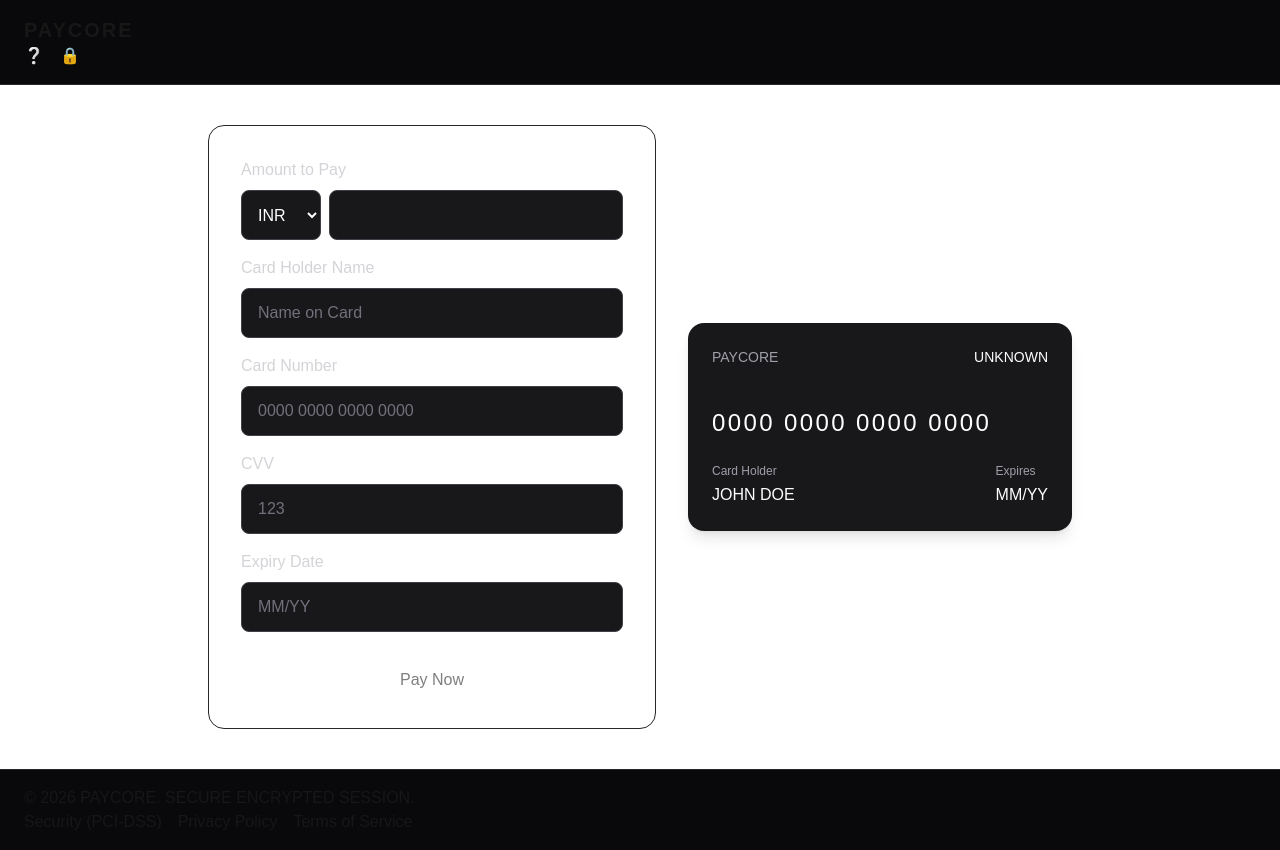
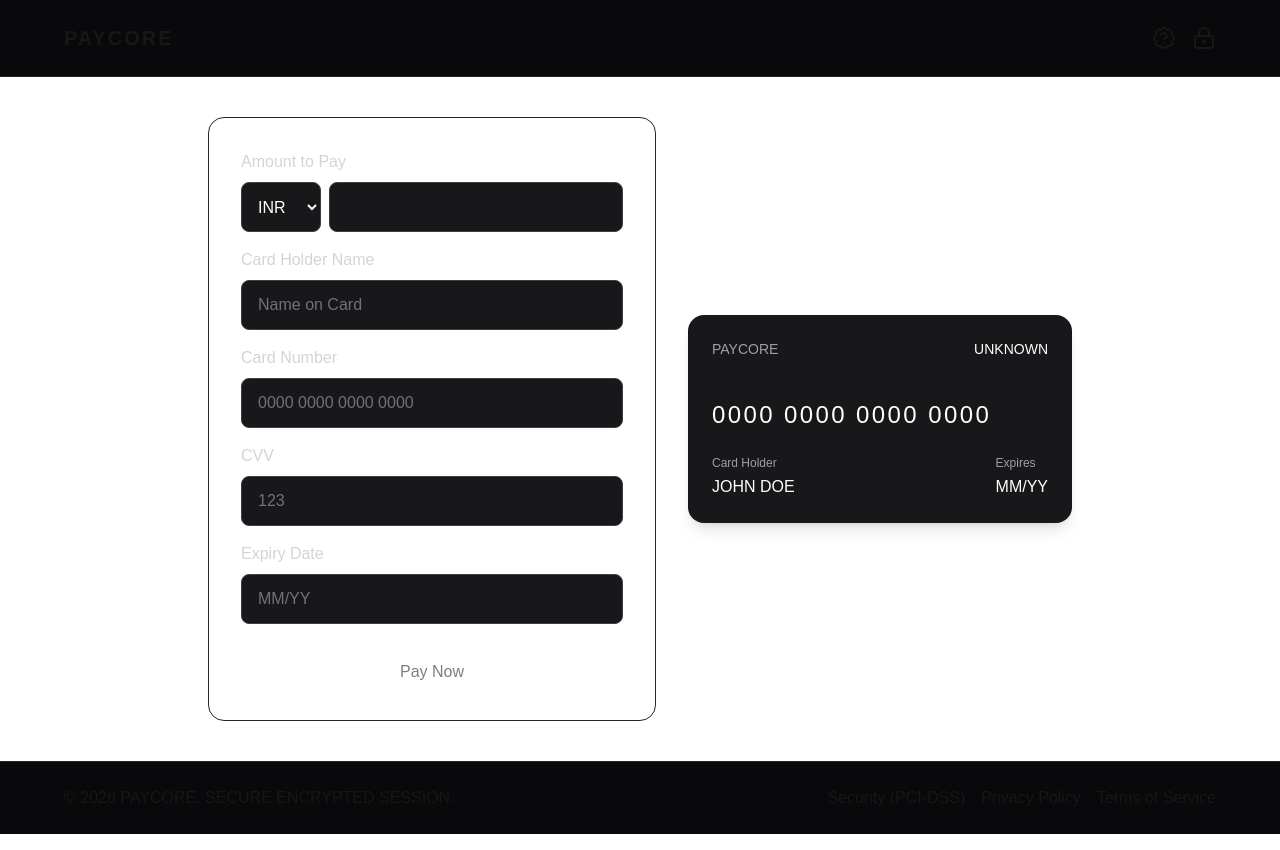
Before and after one commit to Hrithik06/payment-gateway-simulator, a Next.js app: page / in a window 1280 px wide. Built offline with nearby package versions, Linux system fonts and the light colour scheme.

Commit message:
feat: enhance Header and ProcessingScreen components with new icons and improved layout

```diff
--- a/components/Header.tsx
+++ b/components/Header.tsx
@@ -1,11 +1,17 @@
+import { BadgeQuestionMark, LockKeyhole } from "lucide-react";
+
 // Header.tsx
 export default function Header() {
   return (
     <>
       <h1 className="text-xl font-semibold tracking-widest">PAYCORE</h1>
       <span className="flex gap-4">
-        <button aria-label="Help">❔</button>
-        <button aria-label="Secure connection">🔒</button>
+        <button aria-label="Help">
+          <BadgeQuestionMark />
+        </button>
+        <button aria-label="Secure connection">
+          <LockKeyhole />
+        </button>
       </span>
     </>
   );
--- a/components/PaymentLayout.tsx
+++ b/components/PaymentLayout.tsx
@@ -15,7 +15,7 @@ export default function PaymentLayout() {
 
   return (
     <div className="min-h-screen flex flex-col bg-white dark:bg-zinc-950 ">
-      <header className="w-full border-b border-zinc-800 bg-zinc-950 px-6 py-4">
+      <header className="w-full border-b border-zinc-800 bg-zinc-950 px-16 py-6 flex justify-between">
         <Header />
       </header>
 
@@ -23,7 +23,7 @@ export default function PaymentLayout() {
         <StatusScreen />
       </main>
 
-      <footer className="w-full border-t border-zinc-800 bg-zinc-950 px-6 py-4">
+      <footer className="w-full border-t border-zinc-800 bg-zinc-950 px-16 py-6 flex justify-between">
         <Footer />
       </footer>
     </div>
--- a/components/Status/ProcessingScreen.tsx
+++ b/components/Status/ProcessingScreen.tsx
@@ -1,5 +1,28 @@
 "use client";
 
+import { LockKeyhole } from "lucide-react";
+
 export default function ProcessingScreen() {
-  return <div>ProcessingScreen</div>;
+  return (
+    <div className="flex flex-1 items-center justify-center px-6 py-10">
+      <div className="w-full max-w-md rounded-2xl border border-zinc-800 bg-zinc-900 p-10 text-center">
+        {/*spinner*/}
+        <div className="mx-auto mb-6 h-12 w-12 animate-spin rounded-full border-4 border-zinc-700 border-t-white" />
+
+        <h1 className="mb-3 text-2xl font-semibold text-white">
+          Processing Payment
+        </h1>
+
+        <p className="text-sm text-zinc-400">
+          Please do not close this window while we securely process your
+          transaction.
+        </p>
+
+        <p className="mt-8 text-xs text-zinc-500 flex gap-2 items-center justify-center">
+          <LockKeyhole size={14} />
+          <span>Secure encrypted session</span>
+        </p>
+      </div>
+    </div>
+  );
 }
--- a/package.json
+++ b/package.json
@@ -10,6 +10,7 @@
   },
   "dependencies": {
     "@reduxjs/toolkit": "^2.11.2",
+    "lucide-react": "^1.3.0",
     "next": "16.2.4",
     "react": "19.2.4",
     "react-dom": "19.2.4",
```
Also changed, not shown: 1 other file (tests, documents, lock files or other folders).
